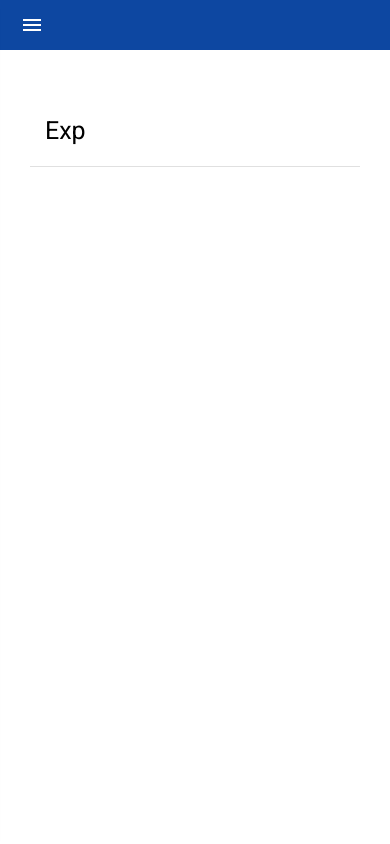
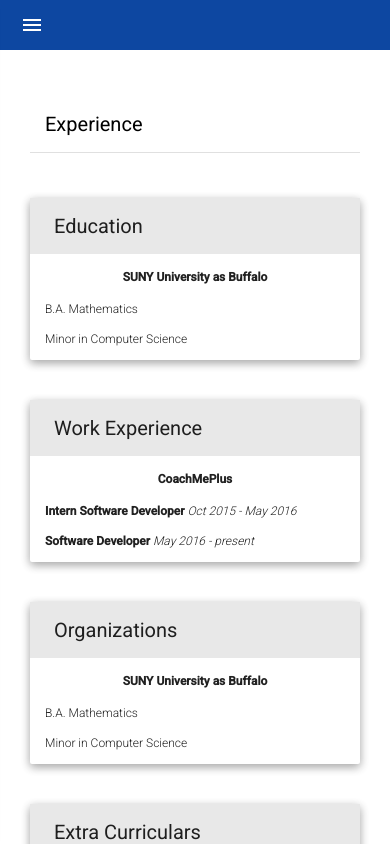
Before and after one commit to coreykress/material-ui-home, a React (Create React App) app: page /Experience in a window 390 px wide. Built offline with nearby package versions, Linux system fonts and the light colour scheme; what react-tap-event-plugin would draw is missing.

Commit message:
updated manifest to go to home, added 404, start of content for projects

```diff
--- a/src/App.css
+++ b/src/App.css
@@ -1,11 +1,12 @@
 
 .App {
+    position: relative;
   text-align: center;
   height: 100%;
 }
 
 .app-body {
-    height: 100%;
+    min-height: calc(100vh - 80px);
     display:flex;
     flex-flow: column;
     background-color: #fff;
@@ -35,4 +36,30 @@
 
 .page-body {
     margin-top: 25px;
+    display: flex;
+    flex-flow: row wrap;
+    justify-content: space-between;
 }
+
+.page-paper-content {
+    flex: 0 0 100%;
+    margin: 20px 0px;
+}
+
+.paper-body {
+    padding: 0px 15px;
+}
+
+@media screen and (max-width: 500px) {
+    .page-header h2 {
+        font-size: 20px;
+    }
+
+    .paper-body {
+        font-size: 12px;
+    }
+
+    ToolbarTitle {
+        font-size: 18px;
+    }
+}
--- a/src/App.js
+++ b/src/App.js
@@ -2,7 +2,7 @@ import React, { Component } from 'react';
 import './App.css';
 import Header from './components/Header';
 import AppRouter from './AppRouter';
-import {Toolbar, ToolbarGroup, ToolbarSeparator, ToolbarTitle} from 'material-ui/Toolbar';
+import {Toolbar} from 'material-ui/Toolbar';
 
 class App extends Component {
     constructor(props) {
--- a/src/AppRouter.js
+++ b/src/AppRouter.js
@@ -6,6 +6,7 @@ import AboutPage from './components/pages/AboutPage';
 import ExperiencePage from './components/pages/ExperiencePage';
 import ProjectsPage from './components/pages/ProjectsPage';
 import LinksPage from './components/pages/LinksPage';
+import notFoundPage from './components/pages/notFoundPage';
 
 class AppRouter extends Component {
     render() {
@@ -17,6 +18,7 @@ class AppRouter extends Component {
                       <Route path='/Experience' component={ExperiencePage}/>
                       <Route path='/Projects' component={ProjectsPage}/>
                       <Route path='/Links' component={LinksPage}/>
+                      <Route path='*' component={notFoundPage} />
                 </Switch>
             </div>
     );
--- a/src/components/pages/AboutPage.js
+++ b/src/components/pages/AboutPage.js
@@ -1,5 +1,4 @@
 import React, { Component } from 'react';
-import Paper from 'material-ui/Paper';
 import './../../App.css';
 import './AboutPage.css';
 
--- a/src/components/pages/ExperiencePage.js
+++ b/src/components/pages/ExperiencePage.js
@@ -1,5 +1,7 @@
 import React, { Component } from 'react';
 import './../../App.css';
+import Paper from 'material-ui/Paper';
+import {Toolbar, ToolbarTitle} from 'material-ui/Toolbar';
 
 class ExperiencePage extends Component {
     constructor(props) {
@@ -12,10 +14,54 @@ class ExperiencePage extends Component {
             <div className="ExperiencePage page">
                 <div className="body-container">
                     <div className="page-header">
-                        <h2>Exp</h2>
+                        <h2>Experience</h2>
                     </div>
 
                     <div className="page-body">
+
+                        <Paper className="page-paper-content" zDepth={2}>
+                            <Toolbar>
+                                <ToolbarTitle text="Education" />
+                            </Toolbar>
+                            <div className="paper-body">
+                                <h4>SUNY University as Buffalo</h4>
+                                <p>B.A. Mathematics</p>
+                                <p> Minor in Computer Science</p>
+                            </div>
+                        </Paper>
+
+                        <Paper className="page-paper-content" zDepth={2}>
+                            <Toolbar>
+                                <ToolbarTitle text="Work Experience" />
+                            </Toolbar>
+                            <div className="paper-body">
+                                <h4>CoachMePlus</h4>
+                                <span><p><strong>Intern Software Developer </strong> <i>Oct 2015 - May 2016</i></p></span>
+                                <span><p><strong>Software Developer </strong> <i>May 2016 - present</i></p></span>
+                            </div>
+                        </Paper>
+
+                        <Paper className="page-paper-content" zDepth={2}>
+                            <Toolbar>
+                                <ToolbarTitle text="Organizations" />
+                            </Toolbar>
+                            <div className="paper-body">
+                                <h4>SUNY University as Buffalo</h4>
+                                <p>B.A. Mathematics</p>
+                                <p> Minor in Computer Science</p>
+                            </div>
+                        </Paper>
+
+                        <Paper className="page-paper-content" zDepth={2}>
+                            <Toolbar>
+                                <ToolbarTitle text="Extra Curriculars"/>
+                            </Toolbar>
+                            <div className="paper-body">
+                                <h4>SUNY University as Buffalo</h4>
+                                <p>B.A. Mathematics</p>
+                                <p> Minor in Computer Science</p>
+                            </div>
+                        </Paper>
 
                     </div>
                 </div>
--- a/src/components/pages/ProjectsPage.js
+++ b/src/components/pages/ProjectsPage.js
@@ -1,5 +1,7 @@
 import React, { Component } from 'react';
 import './../../App.css';
+import {Card, CardActions, CardHeader, CardMedia, CardTitle, CardText} from 'material-ui/Card';
+
 
 class ProjectsPage extends Component {
     constructor(props) {
--- /dev/null
+++ b/src/components/pages/notFoundPage.js
@@ -0,0 +1,36 @@
+import React, { Component } from 'react';
+import './../../App.css';
+import './AboutPage.css';
+import { Link } from 'react-router-dom';
+
+class notFoundPage extends Component {
+    constructor(props) {
+        super(props);
+        this.location = window.location;
+        window.scrollTo(0, 0);
+     }
+
+    render() {
+        return (
+            <div className="notFoundPage page">
+                <div className="body-container">
+                    <div className="page-header">
+                        <h2>404</h2>
+                    </div>
+
+                    <div className="page-body">
+                    <p>Uh oh, you seem to be in the wrong place.</p>
+                    <p>Click
+                         <Link style={{ textDecoration: 'none' }} to='/'>
+                                &nbsp;here&nbsp;
+                        </Link>
+                         to go home.
+                    </p>
+                    </div>
+                </div>
+            </div>
+    );
+  }
+}
+
+export default notFoundPage;
```
Also changed, not shown: public/manifest.json.
